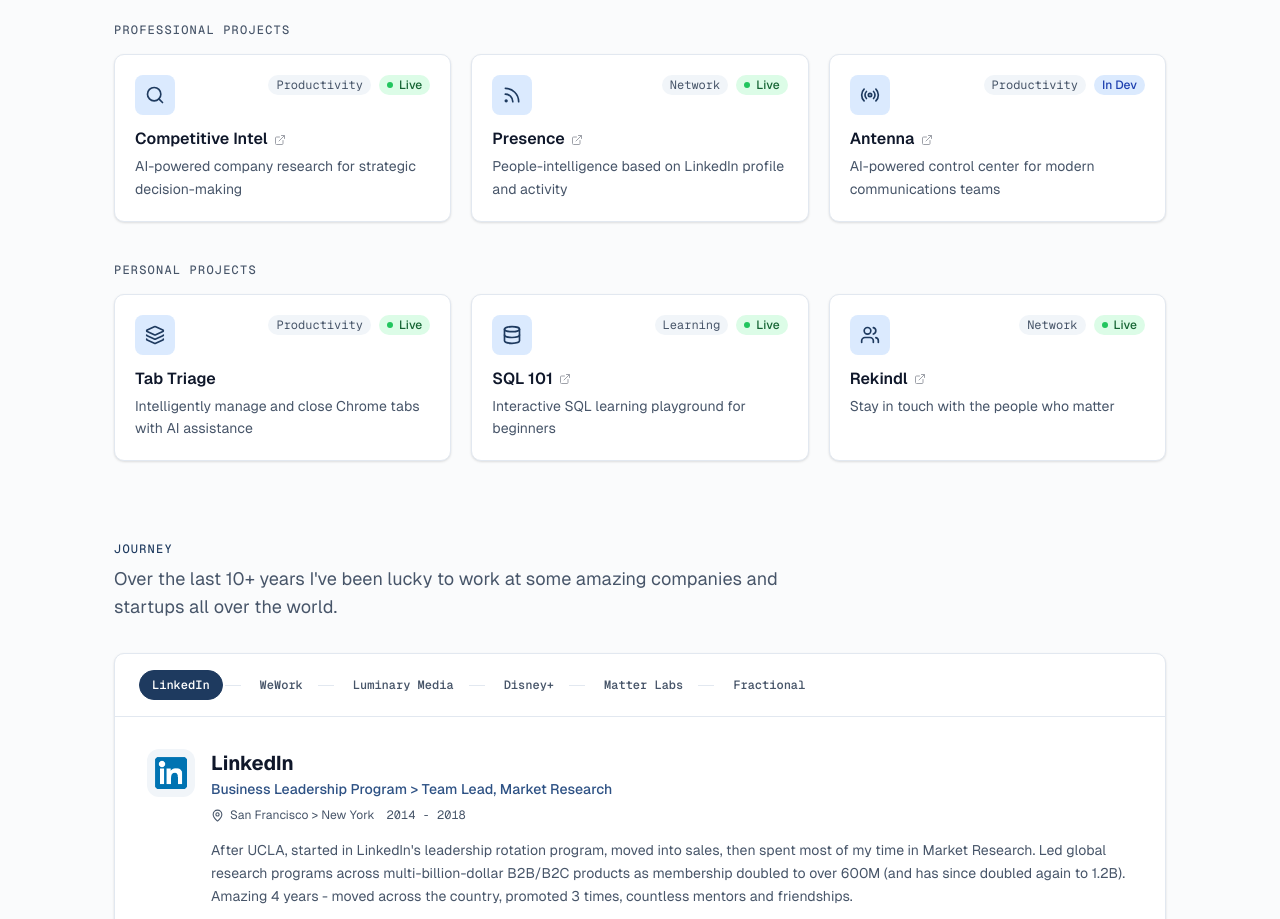
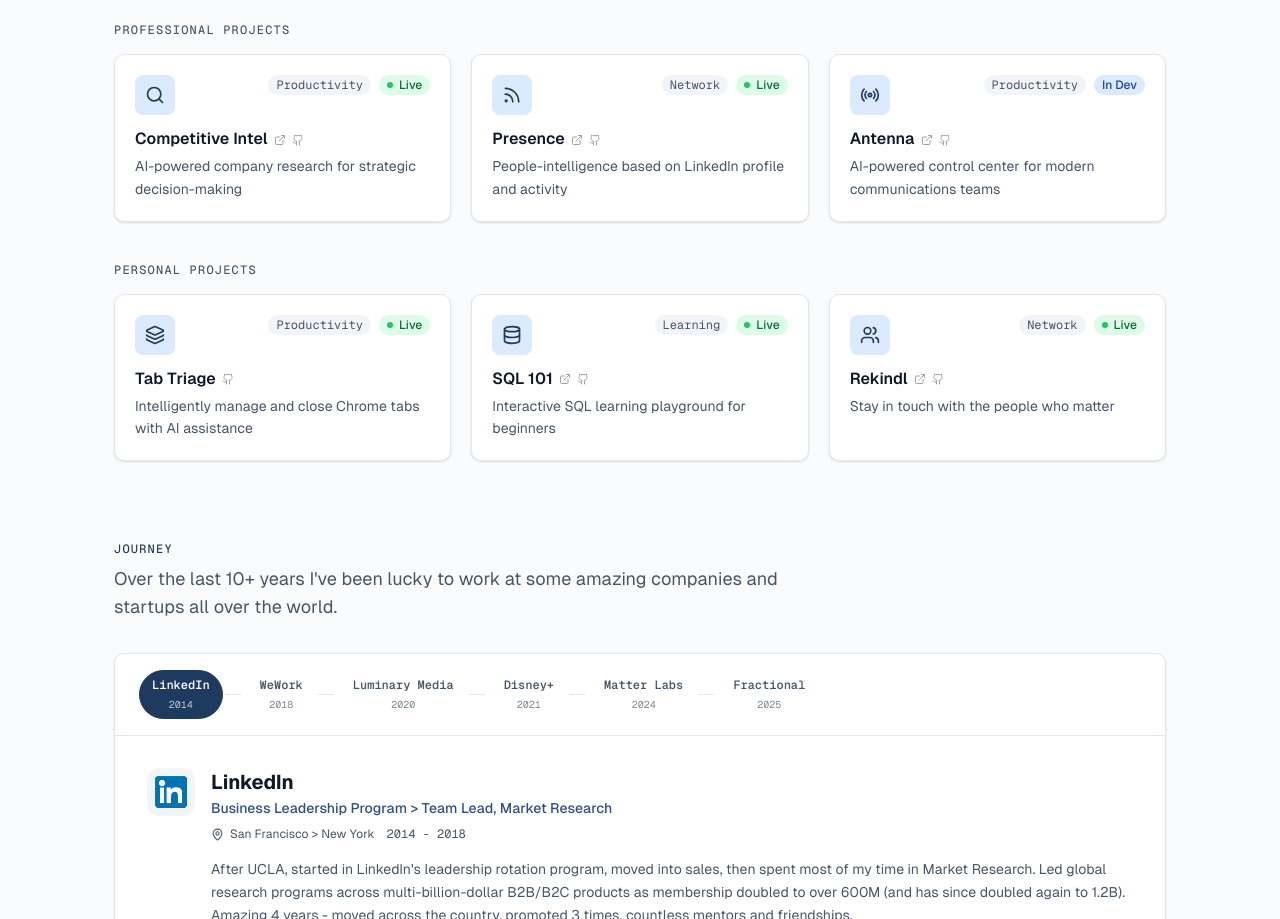
Before and after one commit to jeremyreynard1-jdr/the-operators-lab, a Next.js app: page / in a window 1280 px wide. Shown: the part 500-1419 px from the top of the page. Built offline with nearby package versions, Linux system fonts and the light colour scheme.

Commit message:
add GitHub links to all projects, add start years to career timeline

```diff
--- a/components/CareerMap.tsx
+++ b/components/CareerMap.tsx
@@ -37,7 +37,7 @@
             <div key={s.id} className="flex items-center flex-shrink-0">
               <button
                 onClick={() => setActiveIndex(i)}
-                className="flex items-center gap-2 px-3 py-1.5 rounded-full transition-all duration-200"
+                className="flex flex-col items-center gap-1 px-3 py-1.5 rounded-full transition-all duration-200"
                 style={{
                   backgroundColor: isActive
                     ? "var(--accent)"
@@ -59,6 +59,12 @@
                   style={{ fontFamily: "var(--font-geist-mono)" }}
                 >
                   {s.company}
+                </span>
+                <span
+                  className="text-[10px] whitespace-nowrap opacity-70"
+                  style={{ fontFamily: "var(--font-geist-mono)" }}
+                >
+                  {s.startYear}
                 </span>
               </button>
 
--- a/components/ProjectCard.tsx
+++ b/components/ProjectCard.tsx
@@ -1,6 +1,6 @@
 import Link from "next/link";
 import { type Project } from "@/lib/projects";
-import { ExternalLink } from "lucide-react";
+import { ExternalLink, Github } from "lucide-react";
 
 const categoryConfig = {
   productivity: { label: "Productivity" },
@@ -90,6 +90,21 @@
             style={{ verticalAlign: "middle" }}
           />
         )}
+        {project.githubUrl && (
+          <a
+            href={project.githubUrl}
+            target="_blank"
+            rel="noopener noreferrer"
+            onClick={(e) => e.stopPropagation()}
+            className="inline ml-1.5 opacity-40 hover:opacity-80 transition-opacity"
+          >
+            <Github
+              size={12}
+              className="inline"
+              style={{ verticalAlign: "middle" }}
+            />
+          </a>
+        )}
       </h3>
 
       <p
--- a/components/ProjectLayout.tsx
+++ b/components/ProjectLayout.tsx
@@ -1,5 +1,5 @@
 import Link from "next/link";
-import { ArrowLeft, ExternalLink } from "lucide-react";
+import { ArrowLeft, ExternalLink, Github } from "lucide-react";
 import { type Project } from "@/lib/projects";
 import ProjectEmbed from "@/components/ProjectEmbed";
 import ProjectDemo from "@/components/ProjectDemo";
@@ -52,13 +52,28 @@
         {project.description}
       </p>
 
-      <div className="flex flex-wrap items-center gap-2 mb-8">
+      <div className="flex flex-wrap items-center gap-3 mb-8">
         <span
           className="text-xs font-medium"
           style={{ color: status.color }}
         >
           {status.label}
         </span>
+        {project.githubUrl && (
+          <a
+            href={project.githubUrl}
+            target="_blank"
+            rel="noopener noreferrer"
+            className="inline-flex items-center gap-1.5 text-xs font-medium px-3 py-1 rounded-full transition-opacity hover:opacity-80"
+            style={{
+              backgroundColor: "var(--badge-bg)",
+              color: "var(--text-secondary)",
+            }}
+          >
+            <Github size={12} />
+            View Source
+          </a>
+        )}
       </div>
 
       {/* Display mode: iframe embed */}
--- a/lib/career.ts
+++ b/lib/career.ts
@@ -6,6 +6,7 @@
   title: string;
   period: string;
   city: string;
+  startYear: string;
   description: string;
   isCurrent?: boolean;
 };
@@ -18,6 +19,7 @@
     logoUrl: "/logos/linkedin.png",
     title: "Business Leadership Program > Team Lead, Market Research",
     period: "2014 - 2018",
+    startYear: "2014",
     city: "San Francisco > New York",
     description:
       "After UCLA, started in LinkedIn's leadership rotation program, moved into sales, then spent most of my time in Market Research. Led global research programs across multi-billion-dollar B2B/B2C products as membership doubled to over 600M (and has since doubled again to 1.2B). Amazing 4 years - moved across the country, promoted 3 times, countless mentors and friendships.",
@@ -29,6 +31,7 @@
     logoUrl: "/logos/wework.png",
     title: "Senior Lead, Growth Analytics - Latin America",
     period: "2018 - 2020",
+    startYear: "2018",
     city: "Buenos Aires, Argentina",
     description:
       "Moved abroad to Buenos Aires in WeWork LATAM HQ. First regional growth analytics lead for WeWork LATAM, acting as the bridge across the regions and HQ in NYC. Built the data, reporting, and dashboard infrastructure covering 6 countries and 11 markets. Partnered with Growth Marketing and Growth Ops to lead $20M quarterly revenue measurement.",
@@ -40,6 +43,7 @@
     logoUrl: "/logos/luminary.png",
     title: "Senior Manager, Business Intelligence & Analytics",
     period: "2020",
+    startYear: "2020",
     city: "New York",
     description:
       "First data analytics hire at a podcast startup. Built exec reporting systems, led companywide Amplitude rollout (product analytics tool), and partnered with the exec team to drive 10-15% MoM growth and 4x CAC reduction.",
@@ -51,6 +55,7 @@
     logoUrl: "/logos/disneyplus.png",
     title: "Analytics Lead > Manager, International Strategy & Analytics",
     period: "2021 - 2023",
+    startYear: "2021",
     city: "New York",
     description:
       "Built out Business Strategy & Analytics team supporting Disney+ during hypergrowth past 130M+ subscribers. Reduced time-to-insight 80% and saved ~30 hours/week of firedrills by automating executive reporting. Promoted to build out and lead a new team enabling +10% international subscriber growth (representing 70% of global subscribers) across EMEA, LATAM, and APAC.",
@@ -62,6 +67,7 @@
     logoUrl: "/logos/matterlabs.png",
     title: "Chief of Staff & Head of BizOps",
     period: "2024 - 2025",
+    startYear: "2024",
     city: "New York (Remote - Madrid, Cape Town)",
     description:
       "Partnered with the COO and leadership at a 150+ person web3 startup (Series C, $250m raised, a16z, USV-backed). Led BizOps team, served as Interim Head of People (10-person org), and directed the public token launch - distributing ~$1B in value across 300+ stakeholders.",
@@ -72,6 +78,7 @@
     logo: ">",
     title: "Fractional Head of Operations",
     period: "2025 - Present",
+    startYear: "2025",
     city: "New York",
     description:
       "Strategic partner to COOs leading post-merger alignment of People, Finance, and Operations. Building AI-powered tools on the side - the projects you see on this site.",
--- a/lib/projects.ts
+++ b/lib/projects.ts
@@ -32,6 +32,7 @@
   displayMode: ProjectDisplayMode;
   techStack: string[];
   liveUrl?: string;
+  githubUrl?: string;
   demoAsset?: string;
   screenshots?: string[];
 };
@@ -58,6 +59,7 @@
       "Tailwind CSS",
     ],
     liveUrl: "https://competitive-intel-one.vercel.app/",
+    githubUrl: "https://github.com/jeremyreynard1-jdr/competitive-intel",
   },
   {
     slug: "presence",
@@ -81,6 +83,7 @@
       "Tailwind CSS",
     ],
     liveUrl: "https://profpresence.vercel.app/",
+    githubUrl: "https://github.com/jeremyreynard1-jdr/linkedin-analyzer",
   },
   {
     slug: "antenna",
@@ -102,6 +105,7 @@
       "Tailwind CSS",
     ],
     liveUrl: "https://antenna-hub.vercel.app",
+    githubUrl: "https://github.com/jeremyreynard1-jdr/antenna",
   },
 
   /* ── Personal Projects ── */
@@ -119,6 +123,7 @@
     group: "personal",
     displayMode: "screenshots",
     techStack: ["Chrome Extension", "Manifest V3", "Claude API", "JavaScript"],
+    githubUrl: "https://github.com/jeremyreynard1-jdr/tab-manager",
     screenshots: [
       "/demos/tab-triage-1.png",
       "/demos/tab-triage-2.png",
@@ -138,6 +143,7 @@
     displayMode: "iframe",
     techStack: ["Next.js", "TypeScript", "SQL.js", "Tailwind CSS"],
     liveUrl: "https://sql-101-playground.vercel.app/",
+    githubUrl: "https://github.com/jeremyreynard1-jdr/sql-playground",
   },
   {
     slug: "rekindl",
@@ -160,6 +166,7 @@
       "Tailwind CSS",
     ],
     liveUrl: "https://getrekindl.vercel.app/",
+    githubUrl: "https://github.com/jeremyreynard1-jdr/rekindl",
   },
 ];
 
```
